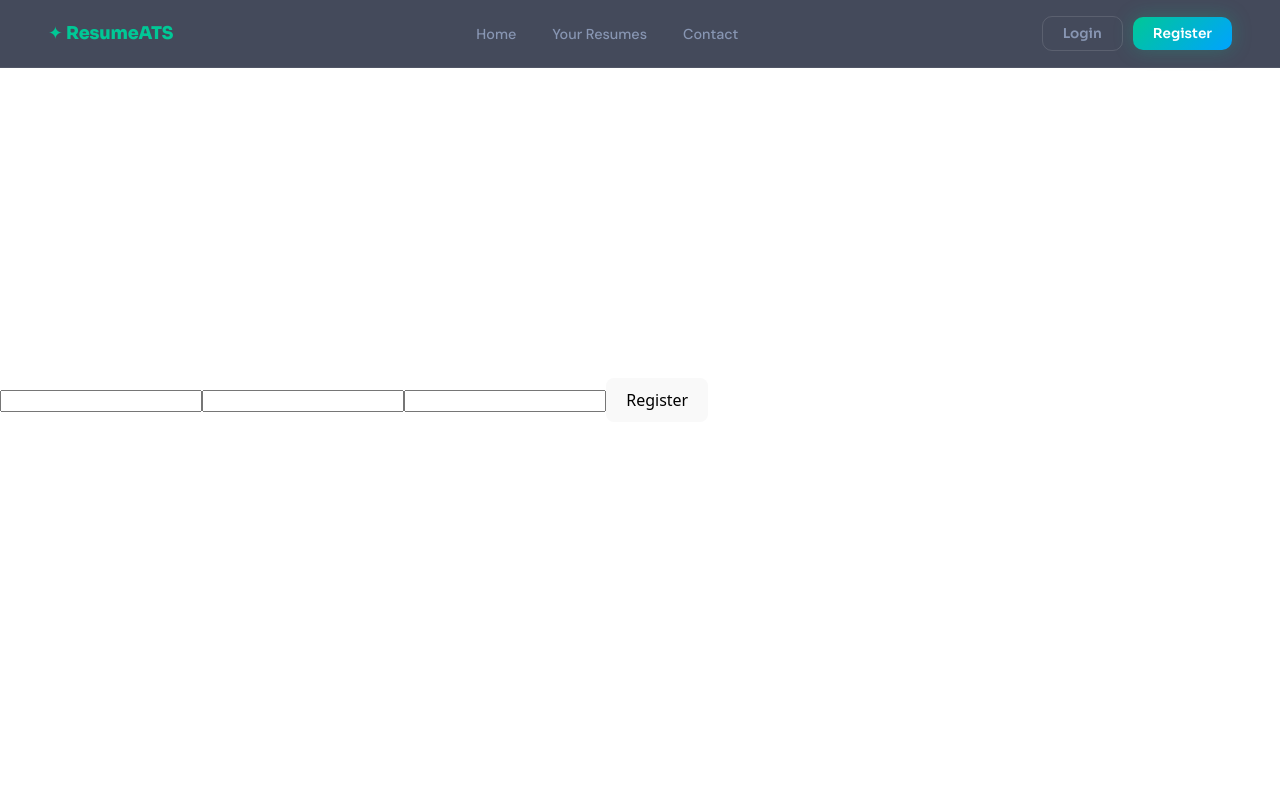
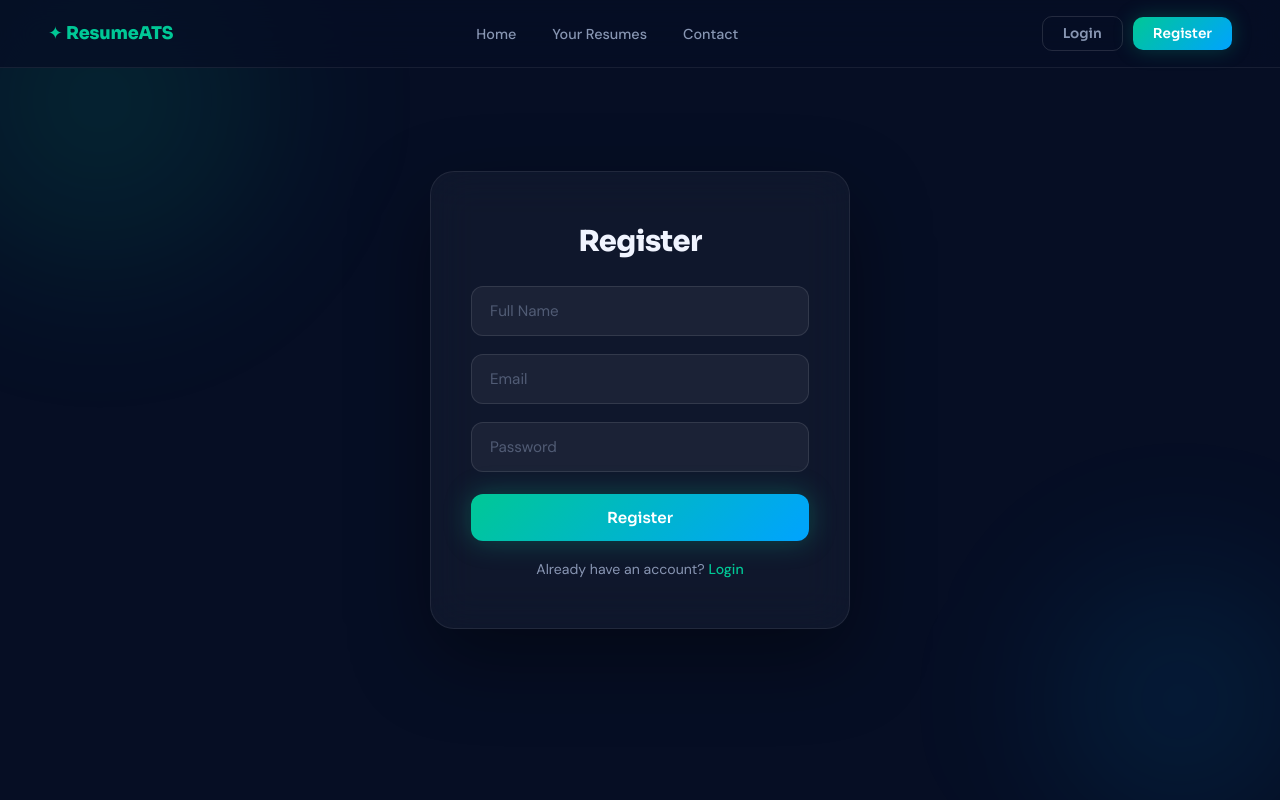
Before and after one commit to abhishekmraikar2004/Ai_ats_resume_analyser, a React app in the folder client/: page /register in a window 1280 px wide. Built offline with nearby package versions, Linux system fonts and the light colour scheme; no server answers; the HTML template or start-up script is replaced by a standard one.

Commit message:
Update index.jsx

```diff
--- a/client/src/components/Register/index.jsx
+++ b/client/src/components/Register/index.jsx
@@ -1,13 +1,26 @@
-import React, { useState } from "react";
-import { API_BASE_URL } from "../config";
+import { useState } from "react";
+import { useNavigate, Link } from "react-router-dom";
+import "./index.css";
+
+const API_BASE_URL =
+  import.meta.env.VITE_API_BASE_URL || "http://localhost:5000";
 
 const Register = () => {
+  const navigate = useNavigate();
+
   const [name, setName] = useState("");
   const [email, setEmail] = useState("");
   const [password, setPassword] = useState("");
 
-  const handleRegister = async (e) => {
-    e.preventDefault();
+  const [loading, setLoading] = useState(false);
+  const [error, setError] = useState("");
+  const [success, setSuccess] = useState("");
+
+  const handleSubmit = async (event) => {
+    event.preventDefault();
+    setLoading(true);
+    setError("");
+    setSuccess("");
 
     try {
       const response = await fetch(`${API_BASE_URL}/auth/register`, {
@@ -15,28 +28,79 @@ const Register = () => {
         headers: {
           "Content-Type": "application/json",
         },
-        body: JSON.stringify({ name, email, password }),
+        body: JSON.stringify({
+          name,
+          email,
+          password,
+        }),
       });
 
-      const data = await response.json();
-
-      if (!response.ok) {
-        throw new Error(data.message || "Registration failed");
+      let data = {};
+      try {
+        data = await response.json();
+      } catch {
+        data = {};
       }
 
-      console.log("Registered successfully", data);
-    } catch (error) {
-      console.error("Register error:", error);
+      if (response.ok) {
+        setSuccess("Registration successful!");
+        setTimeout(() => {
+          navigate("/login");
+        }, 2000);
+      } else {
+        setError(data.message || data.error || "Registration failed");
+      }
+    } catch (err) {
+      setError(err.message || "Network error");
+    } finally {
+      setLoading(false);
     }
   };
 
   return (
-    <form onSubmit={handleRegister}>
-      <input value={name} onChange={(e) => setName(e.target.value)} />
-      <input value={email} onChange={(e) => setEmail(e.target.value)} />
-      <input value={password} onChange={(e) => setPassword(e.target.value)} />
-      <button type="submit">Register</button>
-    </form>
+    <div className="auth-container">
+      <form className="auth-card" onSubmit={handleSubmit}>
+        <h2>Register</h2>
+
+        {error && <p className="error-text">{error}</p>}
+        {success && <p className="success-text">{success}</p>}
+
+        <input
+          type="text"
+          name="name"
+          placeholder="Full Name"
+          value={name}
+          onChange={(e) => setName(e.target.value)}
+          required
+        />
+
+        <input
+          type="email"
+          name="email"
+          placeholder="Email"
+          value={email}
+          onChange={(e) => setEmail(e.target.value)}
+          required
+        />
+
+        <input
+          type="password"
+          name="password"
+          placeholder="Password"
+          value={password}
+          onChange={(e) => setPassword(e.target.value)}
+          required
+        />
+
+        <button type="submit" disabled={loading}>
+          {loading ? "Registering..." : "Register"}
+        </button>
+
+        <p>
+          Already have an account? <Link to="/login">Login</Link>
+        </p>
+      </form>
+    </div>
   );
 };
 
```
